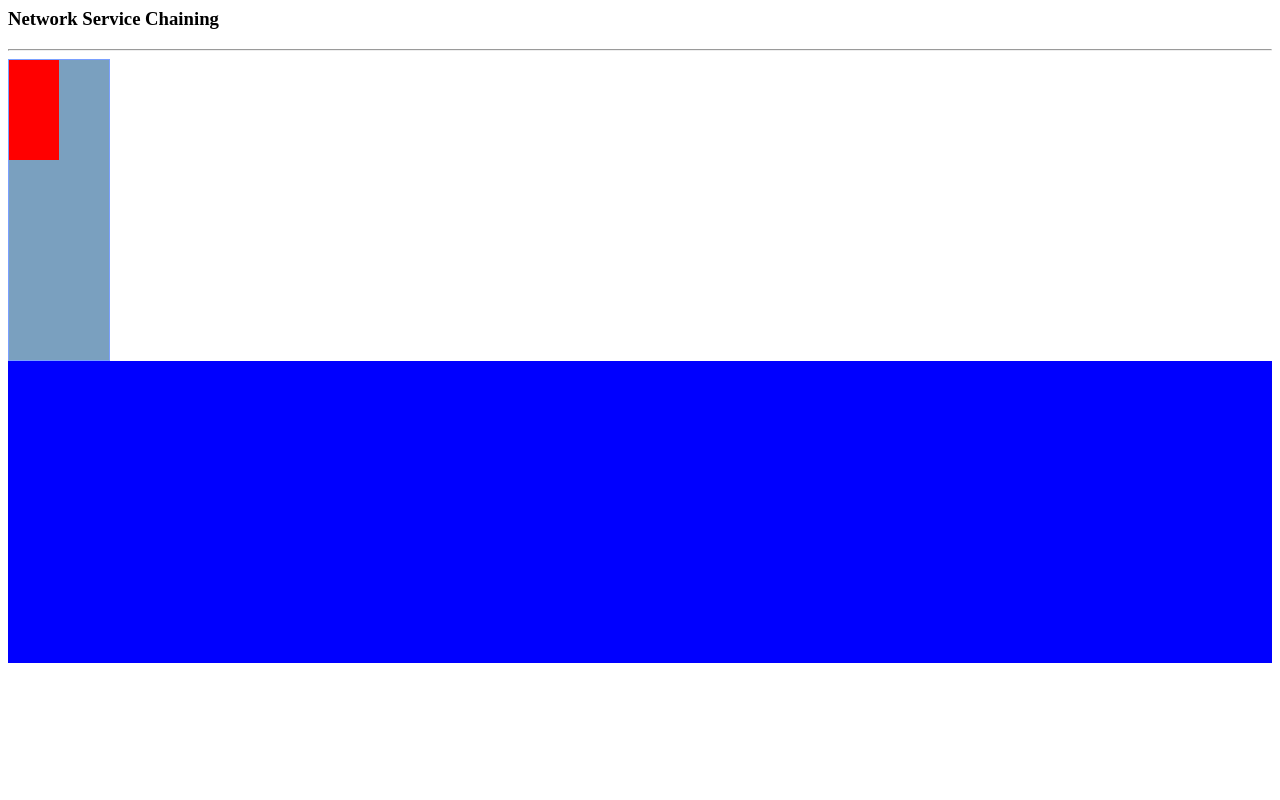
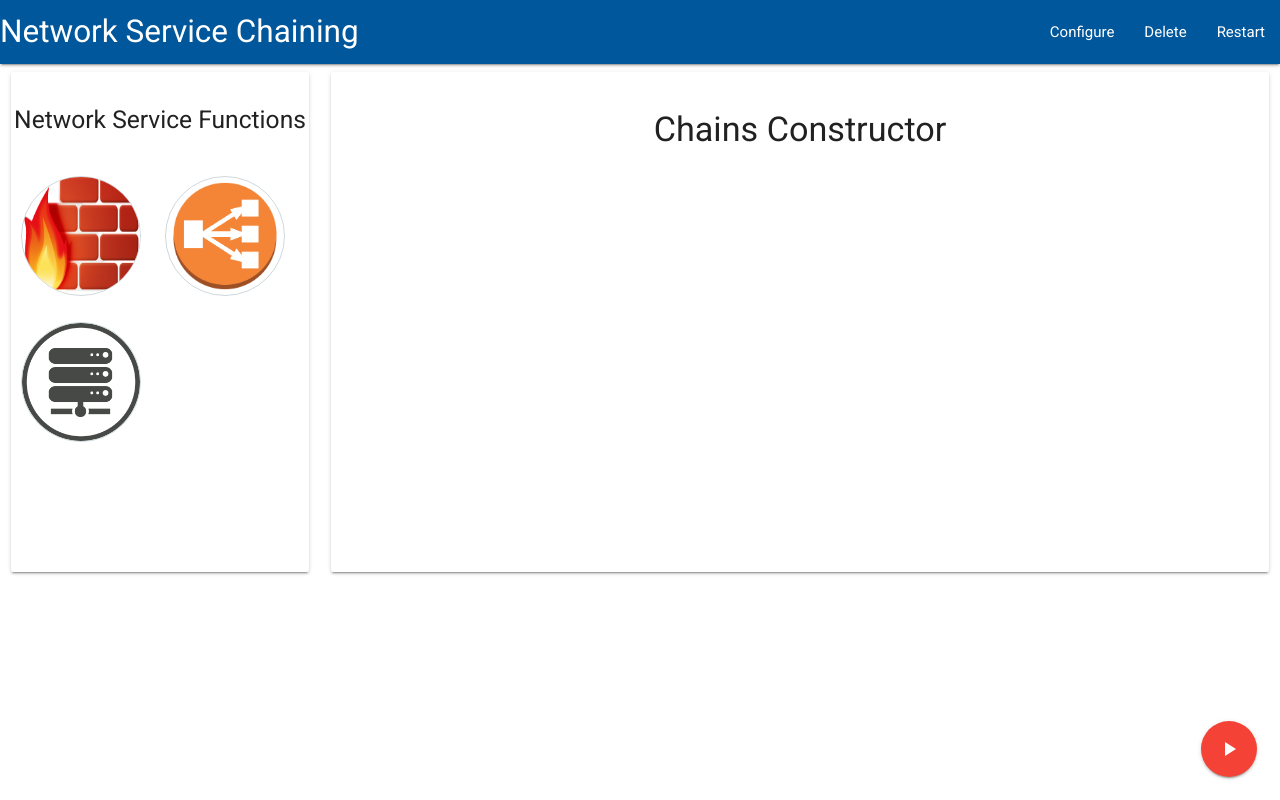
Before and after one commit to JulianFuentesV/NSC, a Django app: page /ide/ in a window 1280 px wide. Run offline with Django 3.2, Linux system fonts and the light colour scheme; some libraries are stand-ins or nearby versions; some web fonts are replaced.

Commit message:
last commit from paw

```diff
--- a/ide/templates/index.html
+++ b/ide/templates/index.html
@@ -3,65 +3,47 @@
     <head>
         <meta charset="utf-8">
         <link rel="stylesheet" type="text/css" href="{% static 'style.css' %}">
-        <title>IDE</title>
+        <link href="https://fonts.googleapis.com/css?family=Roboto" rel="stylesheet">
+        <link href="http://fonts.googleapis.com/icon?family=Material+Icons" rel="stylesheet">
+        <link rel="stylesheet" href="https://cdnjs.cloudflare.com/ajax/libs/materialize/0.97.8/css/materialize.min.css">
+        <meta name="viewport" content="width=device-width, initial-scale=1.0"/>
+        <title>IDE | NSC</title>
     </head>
     <body>
-        <h3>Network Service Chaining</h3>
-        <hr/>
-        <div id="resources">
-            <div class="item" draggable="true"></div>
-            <div class="item" draggable="true"></div>
+        <div class="navbar-fixed">
+            <nav>
+                <div class="nav-wrapper light-blue darken-4">
+                    <a href="{% url 'index' %}" class="brand-logo white-text">Network Service Chaining</a>
+                    <ul id="nav-mobile" class="right hide-on-med-and-down">
+                        <li><a href="#">Configure</a></li>
+                        <li><a href="#">Delete</a></li>
+                        <li><a href="{% url 'index' %}">Restart</a></li>
+                    </ul>
+                </div>
+            </nav>
         </div>
-        <br/>
-        <div id="board">
+        <div class="row">
+            <div class="col s3">
+                <div id="resources" class="card">
+                    <br/>
+                    <h5 class="center-align">Network Service Functions</h5>
+                    <br/>
+                    <img id="firewall" src="{% static 'images/firewall.png' %}" class="item hoverable margin-sm" draggable="true"/>
+                    <img id="loadBalancer" src="{% static 'images/loadbalancer.png' %}" class="item hoverable margin-sm" draggable="true"/>
+                    <img src="{% static 'images/network.png' %}" class="item hoverable margin-sm" draggable="true"/>
+                </div>
+            </div>
+            <div class="col s9">
+                <div id="board" class="card">
+                    <br/>
+                    <h4 class="center-align">Chains Constructor</h4>
+                    <br/>
+                </div>
+            </div>
         </div>
-        <script>
-            var board;
-            var element;
-            window.addEventListener('load', init);
-            function init(){
-                var items = document.getElementsByClassName("item");
-                board = document.getElementById("board");
-
-                board.addEventListener('dragover', dragOver, false);
-                board.addEventListener('dragleave', dragLeave, false);
-                board.addEventListener('drop', dropStart, false);
-
-                for(var i in items){
-                    items[i].addEventListener('dragstart', dragStart, false);
-                    items[i].addEventListener('dragend', dragEnd, false);
-                }
-            }
-
-            function dragStart(e){
-                this.style.backgroundColor = "blue";
-                element = this;
-                var dad = document.createElement("p");
-                var child = this.cloneNode(true);
-                dad.appendChild(child);
-                e.dataTransfer.setData("child", dad.innerHTML);
-            }
-
-            function dragOver(e){
-                e.preventDefault();
-                this.style.backgroundColor = "yellow";
-            }
-
-            function dragLeave(e){
-                this.style.backgroundColor = "green";
-            }
-
-            function dragEnd(e){
-                this.style.backgroundColor = "red";
-            }
-
-            function dropStart(e){
-                e.preventDefault();
-                var data = e.dataTransfer.getData("child");
-                this.innerHTML += data;
-                element.parentNode.removeChild(element);
-            }
-
-        </script>
+        <div class="fixed-action-btn"><a class="btn-floating btn-large waves-effect waves-light red"><i class="material-icons">play_arrow</i></a></div>
+        <script type="text/javascript" src="{% static 'script.js' %}"></script>
+        <script type="text/javascript" src="https://code.jquery.com/jquery-2.1.1.min.js"></script>
+        <script src="https://cdnjs.cloudflare.com/ajax/libs/materialize/0.97.8/js/materialize.min.js"></script>
     </body>
 </html>
--- /dev/null
+++ b/static/script.js
@@ -0,0 +1,65 @@
+var board;
+var element;
+window.addEventListener('load', init);
+function init(){
+    var items = document.getElementsByClassName("item");
+    board = document.getElementById("board");
+
+    board.addEventListener('dragover', dragOver, false);
+    board.addEventListener('dragleave', dragLeave, false);
+    board.addEventListener('drop', dropStart, false);
+
+    board.addEventListener('click', onClick, false);
+
+    for(var i in items){
+        items[i].addEventListener('dragstart', dragStart, false);
+        items[i].addEventListener('dragend', dragEnd, false);
+        items[i].addEventListener('mouseover', onMouseOver, false);
+        items[i].addEventListener('mouseout', onMouseOut, false);
+    }
+}
+
+function dragStart(e){
+    //this.style.backgroundColor = "blue";
+    element = this;
+    var dad = document.createElement("p");
+    var child = this.cloneNode(true);
+    dad.appendChild(child);
+    e.dataTransfer.setData("child", dad.innerHTML);
+}
+
+function dragOver(e){
+    e.preventDefault();
+    //this.style.backgroundColor = "yellow";
+}
+
+function dragLeave(e){
+    //this.style.backgroundColor = "green";
+}
+
+function dragEnd(e){
+    //this.style.backgroundColor = "red";
+}
+
+function dropStart(e){
+    e.preventDefault();
+    var connector = "<img id='arrow' src='/static/images/arrow.png' style='vertical-align: top; margin-top: 55px;'/>";
+    var data = e.dataTransfer.getData("child");
+    this.innerHTML += connector;
+    this.innerHTML += data;
+    console.log("CON: "+connector);
+    console.log("DAT: "+data);
+    //element.parentNode.removeChild(element);
+}
+
+function onClick(e){
+    console.log("clickkkedddd!");
+}
+
+function onMouseOver(e){
+    console.log("onMouseOver!");
+}
+
+function onMouseOut(e){
+    console.log("onMouseOUT!");
+}
--- a/static/style.css
+++ b/static/style.css
@@ -1,21 +1,61 @@
+html, body{
+    font-family: 'Roboto', sans-serif;
+}
+
 #resources{
-    background: #7AA0BF;
-    border: 1px solid #7AA0FF;
-    display: inline-block;
-    width: 100px;
-    height: 300px;
+    height: 500px;
+    overflow-y: scroll;
 }
 
 #board{
-    width 30px;
-    height: 300px;
-    background: blue;
-    border: 1px solid blue;
+    height: 500px;
+    overflow-y: scroll;
+}
+
+#arrow{
+    width: 80px;
+    height: auto;
 }
 
 .item{
-    width: 50px;
-    height: 50px;
-    background: #ff0000;
+    width: 50%;
+    height: 50%;
+    max-width: 120px;
+    max-height: 120px;
+    border: 1px solid #cfd8dc;
+    border-radius: 50%;
     cursor: move;
 }
+
+.clicked{
+    /*border: 1.5px solid #ff0000;*/
+    width: 2000px;
+}
+
+/* PROPERTIES */
+
+.visible{
+    visibility: visible;
+}
+
+.invisible{
+    visibility: hidden;
+}
+
+.relative{
+    position: relative;
+}
+
+.absolute{
+    position: absolute;
+}
+
+/* MARGINS AND PADDINGS */
+
+.margin-sm{
+    margin: 10px;
+}
+
+.padding-sm{
+    padding: 10px;
+}
```
Also changed, not shown: static/images/arrow.png (added), static/images/firewall.png (added), static/images/loadbalancer.png (added), static/images/network.png (added).
